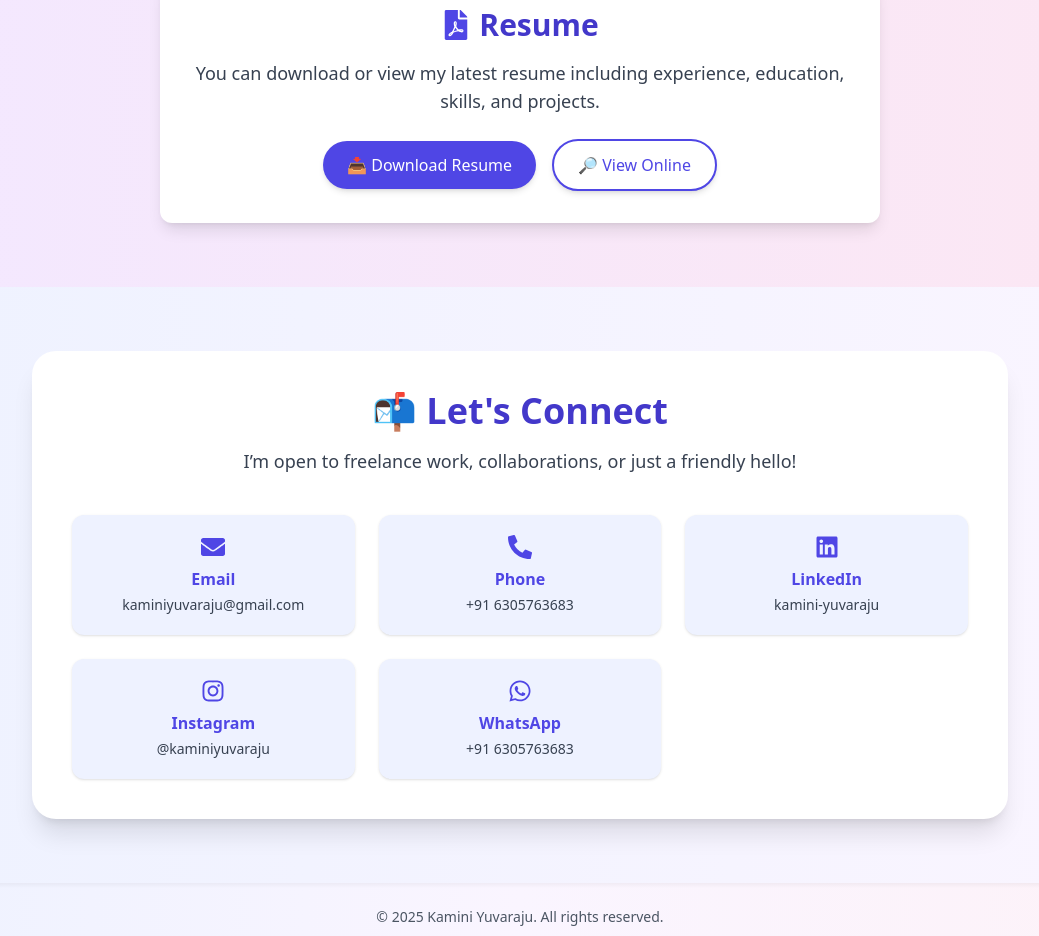
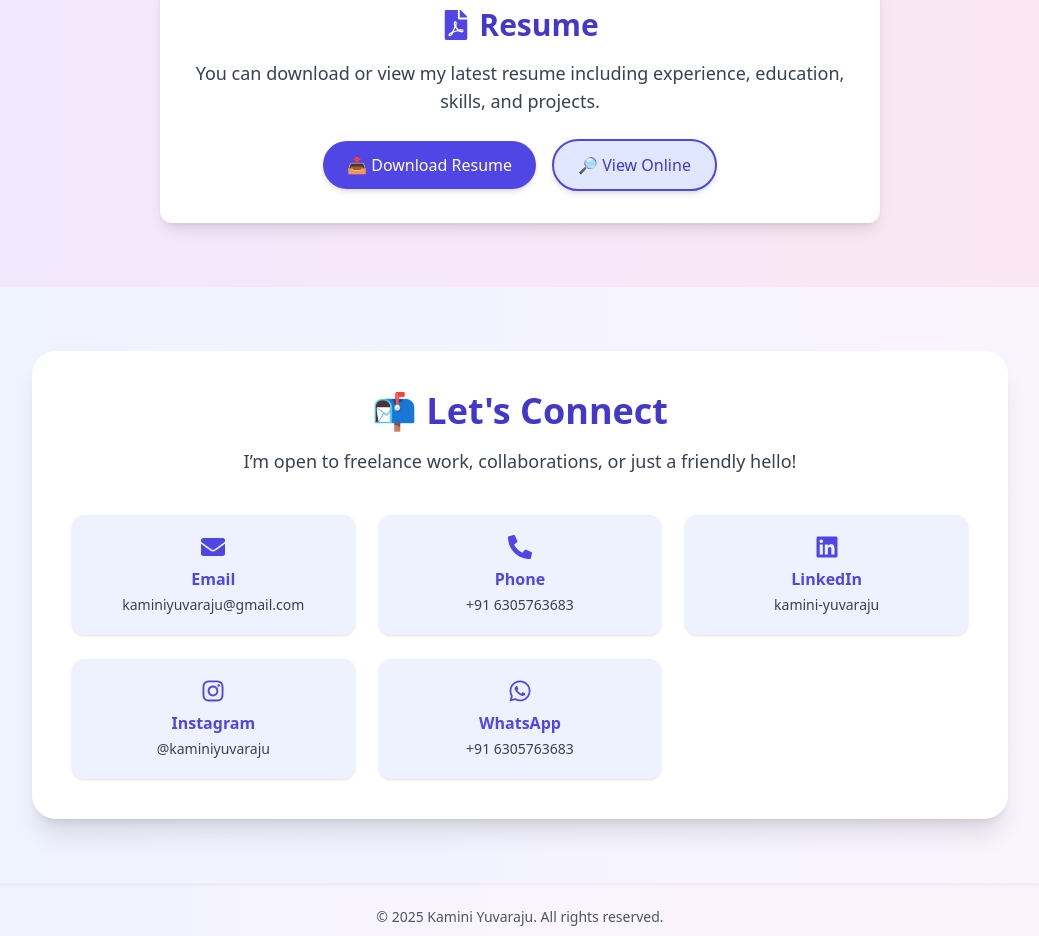
Before and after one commit to kaminiyuvaraju/kaminiyuvaraju, a React (Create React App) app: page / in a window 1280 px wide. Shown: the part 4080-5016 px from the top of the page, without its empty margins (120-1159 px from the left). Built offline with nearby package versions, Linux system fonts and the light colour scheme; the HTML template or start-up script is replaced by a standard one.

Commit message:
Update Resume

```diff
--- a/src/components/Resume.js
+++ b/src/components/Resume.js
@@ -61,7 +61,7 @@ const Resume = () => {
               href="/Kamini-Resume.pdf"
               target="_blank"
               rel="noopener noreferrer"
-              className="bg-white border-2 border-indigo-600 text-indigo-600 px-6 py-3 rounded-full shadow-md hover:bg-indigo-100 transition duration-300"
+              className="bg-indigo-100 border-2 border-indigo-600 text-indigo-700 px-6 py-3 rounded-full shadow-md hover:bg-indigo-200 transition duration-300"
             >
               🔎 View Online
             </a>
```
